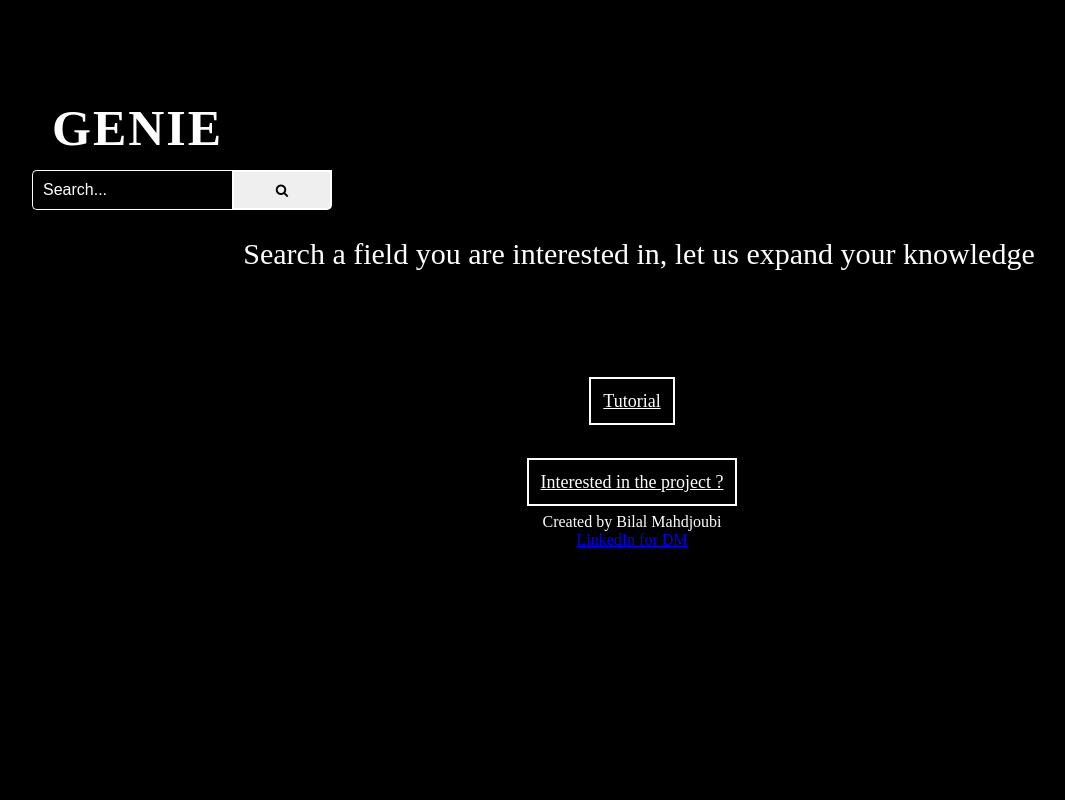
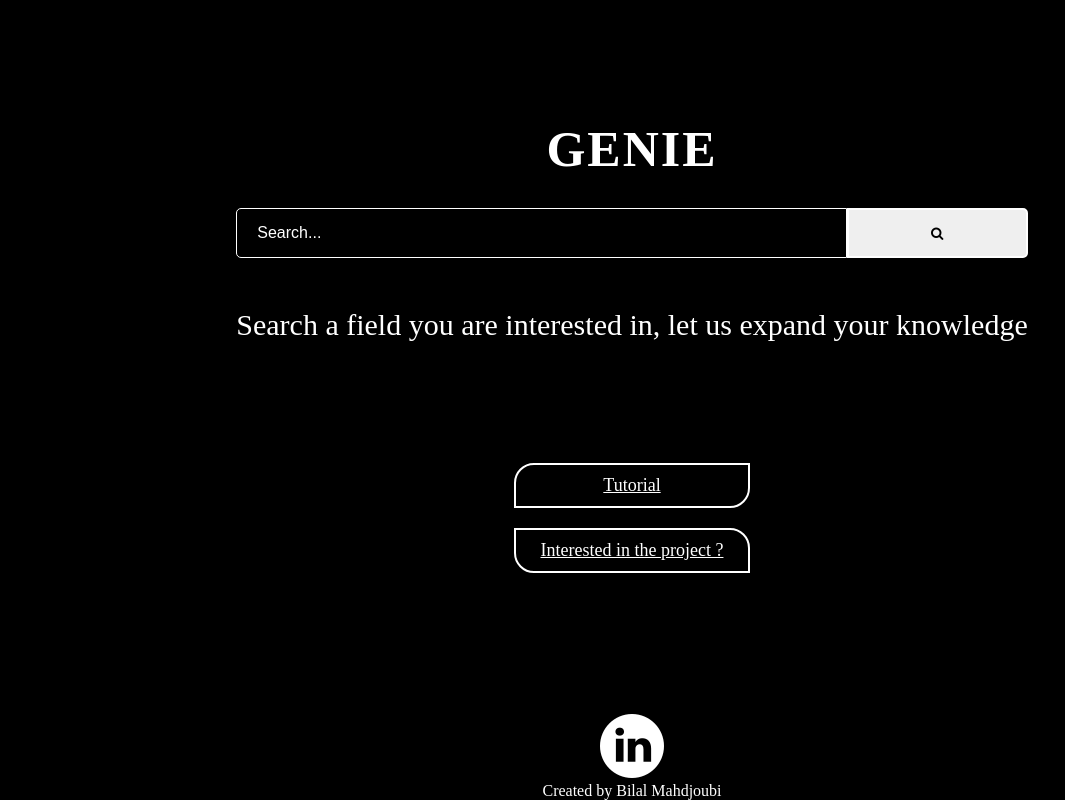
Before and after one commit to B-Mahdj/Genie_Website, a Flask app: page / in a window 1280 px wide. Shown: the whole page, without its empty margins (8-1073 px from the left). Run offline with Flask 2, Linux system fonts and the light colour scheme; some libraries are stand-ins or nearby versions.

Commit message:
Rework of the home page to make it better & more responsive by Leopold

```diff
--- a/static/styles/homePageStyle.css
+++ b/static/styles/homePageStyle.css
@@ -4,21 +4,29 @@
 }
 
 body{
-    background: linear-gradient(to top, rgb(0, 0, 0)50%,rgba(0, 0, 0)50%);
+    background: rgb(0, 0, 0);
 }
 
 .main{
     width: 100%;
-    background: linear-gradient(to top, rgb(0, 0, 0)50%,rgba(0, 0, 0)50%);
-    background-position: center;
-    background-size: cover;
+    background: rgb(0, 0, 0);
     height: 100vh;
 }
 
 .navbar{
-    width: 1200px;
-    height: 75px;
-    margin: auto;
+    height: 15vh;
+}
+
+.titleContainer{
+    display: flex;
+    flex-direction: column;
+    justify-content: center;
+    align-items: center;
+}
+
+.searchContainer{
+    width: 100%;
+    margin-top: 10px;
 }
 
 .icon{
@@ -33,39 +41,36 @@ body{
     height: 70px;
 }
 
-.search{
-    margin:0 auto;
-    color: white;
+.formContainer{
+    display: flex;
+    justify-content: center;
+    align-items: center;
 }
 
 .srch{
     font-family: 'Times New Roman';
-    width: 200px;
-    height: 40px;
+    width: 100%;
+    height: 50px;
+    padding: 10px 20px;
     background: transparent;
     border: 1px solid #ffffff;
-    margin-top: 13px;
+    border-radius: 5px 0 0 5px;
     color: white;
-    border-right: none;
     font-size: 16px;
-    float: left;
-    padding: 10px;
-    border-bottom-left-radius: 5px;
-    border-top-left-radius: 5px;
 }
 
 .srch:focus{
     outline: none;
 }
 
+
+
 .btn{
-    width: 100px;
-    height: 40px;
+    width: 30%;
+    height: 50px;
     border: 2px solid #ffffff;
-    margin-top: 13px;
     color: rgb(0, 0, 0);
-    border-bottom-right-radius: 5px;
-    border-bottom-right-radius: 5px;
+    border-radius: 0 5px 5px 0;
     transition: 0.2s ease;
     cursor: pointer;
 }
@@ -78,62 +83,26 @@ body{
 }
 
 .content{
-    width: 1200px;
-    height: 500px;
-    margin: auto;
+    height: 85vh;
+    display: flex;
+    flex-direction: column;
+    justify-content: space-between;
+    align-items: center;
     color: #fff;
-    position: relative;
 }
 
 .content h1{
+    margin-bottom: 20px;
     font-family: 'Times New Roman';
     font-size: 50px;
-    padding-left: 20px;
-    margin-top: 2%;
     letter-spacing: 2px;
-}
-
-.form{
-    width: 250px;
-    height: 380px;
-    background: linear-gradient(to top, rgba(0,0,0,0.8)50%,rgba(0,0,0,0.8)50%);
-    position: absolute;
-    top: -20px;
-    left: 870px;
-    transform: translate(0%,-5%);
-    border-radius: 10px;
-    padding: 25px;
-}
-
-.form input{
-    width: 240px;
-    height: 35px;
-    background: transparent;
-    border-bottom: 1px solid #150808;
-    border-top: none;
-    border-right: none;
-    border-left: none;
-    color: #fff;
-    font-size: 15px;
-    letter-spacing: 1px;
-    margin-top: 30px;
-    font-family: sans-serif;
 }
 
 ::placeholder{
     color: #fff;
     font-family: Arial;
 }
-.form .link{
-    font-family: Arial, Helvetica, sans-serif;
-    font-size: 17px;
-    padding-top: 20px;
-    text-align: center;
-}
-.form .link a{
-    text-decoration: none;
-    color: #ff7200;
-}
+
 .icons a{
     text-decoration: none;
     color: #fff;
@@ -155,47 +124,62 @@ input {
 .par {
     color: #fff;
     font-size: 30px;
-    padding-left: 14px;
-    padding-top: 5px;
+    padding-top: 50px;
     transition: 0.3s ease;
     text-align: center;
 }
 
-.tutorial{
-    margin-top: 10%;
-    text-align: center;
+.btnContainer{
+    width: 20%;
+    display: flex;
+    flex-direction: column;
+    justify-content: center;
+    align-items: center;
 }
 
-.tutorialButton{
-    width: 100px;
-    height: 40px;
+.btnStyleBase{
+    padding: 10px 20px 10px 20px;
     border: 2px solid #ffffff;
     color: white;
     transition: 0.2s ease;
     cursor: pointer;
-    padding : 1%;
     font-size: 18px;
+    margin-bottom: 20px;
+    width: 75%;
+    text-align: center;
+    transition: all ease 0.5s;
 }
 
-.info{
-    margin-top: 5%;
-    text-align: center;
+.tutorialButton{
+    border-radius:20px 0 20px 0;
+}
+.tutorialButton:hover{
+    color: black;
+    background-color: white;
 }
 
 .infoButton{
-    width: 100px;
-    height: 40px;
-    border: 2px solid #ffffff;
-    color: white;
-    transition: 0.2s ease;
-    cursor: pointer;
-    padding : 1%;
-    font-size: 18px;
+    border-radius: 0 20px 0 20px;
+}
+
+.infoButton:hover{
+    color: black;
+    background-color: white;
+}
+
+.footerContainer{
+    display: flex;
+    flex-direction: column;
 }
 
 .creator {
     text-align: center;
     font-size: 16px;
     color: #fff;
-    margin-top: 20px;
 }
+
+@media screen and (max-width: 1250px) {
+    .btnContainer{
+        width: 80%;
+    }
+  }
--- a/templates/homePage.html
+++ b/templates/homePage.html
@@ -11,10 +11,11 @@
         <div class="navbar">
         </div>
         <div class="content">
+            <div class="titleContainer">
                 <h1>GENIE</h1>
-            <div class="navbar">
+                <div class="searchContainer">
                     <div class="search">
-                    <form action="/data" method = "POST">
+                        <form action="/data" class="formContainer" method = "POST">
                             <input id="search" type="search" class="srch" name="topic" placeholder="Search..." color="white">
                             <button type="submit" class="btn" id="submitbutton" onclick="submitForm(this);"
                                     data-loading-text="<i class='fa fa-spinner fa-spin'></i>"
@@ -24,21 +25,21 @@
                         </form>
                     </div>
                 </div>
-
                 <p class="par"> Search a field you are interested in, let us expand your knowledge </p>
 
-            <div class="tutorial">
-                <a href="/tutorial" class="tutorialButton">Tutorial</a>
-            </div>
-            <div class="info">
-                <a href="/info" class="infoButton">Interested in the project ?</a>
             </div>
 
-            <div class="creator">
-                <p>Created by Bilal Mahdjoubi</p>
-                <a href="https://www.linkedin.com/in/bilal-mahdjoubi/">LinkedIn for DM</a>
+            <div class="btnContainer">
+                <a href="/tutorial" class="btnStyleBase tutorialButton">Tutorial</a>
+                <a href="/info" class="btnStyleBase infoButton">Interested in the project ?</a>
             </div>
 
+            <div class="footerContainer">
+                <div class="creator">
+                    <a href="https://www.linkedin.com/in/bilal-mahdjoubi/" target="_blank"><img src="{{ url_for('static',filename='icons/linkedin.png') }}"></a>
+                    <p>Created by Bilal Mahdjoubi</p>
+                </div>
+            </div>
         </div>
     </div>
 
```
Also changed, not shown: static/icons/linkedin.png (added). Lines whose indentation alone changed are shown as unchanged.
